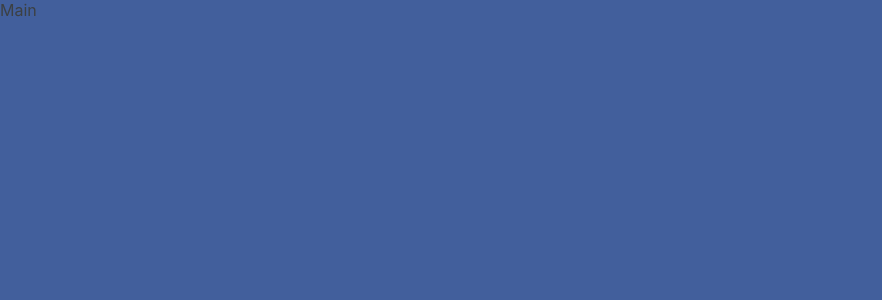
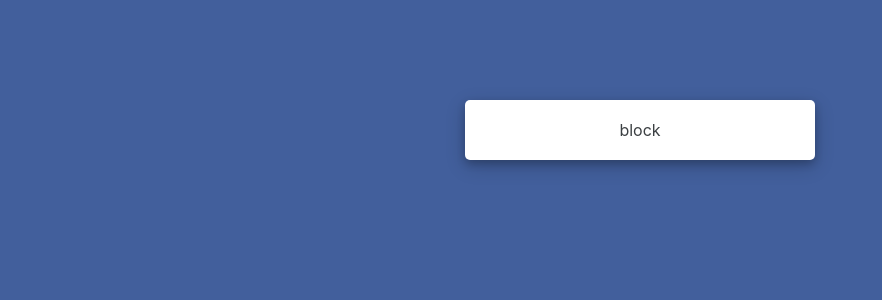
Before and after one commit to Vinoth6194/react_fire_expense_tracker, a React (Create React App) app: page / in a window 1280 px wide. Shown: the top 300 px of the page, without its empty margins (0-882 px from the left). Built offline with nearby package versions, Linux system fonts and the light colour scheme.

Commit message:
mainblock

```diff
--- a/src/components/Main.css
+++ b/src/components/Main.css
@@ -0,0 +1,13 @@
+.mainBlock {
+  border-radius: 5px;
+  border-radius: 5px;
+  box-sizing: border-box;
+  text-align: center;
+  background-color: #fff;
+  padding: 20px;
+  width: 100%;
+  max-width: 350px;
+  margin: 100px auto;
+  display: table;
+  box-shadow: 0 4px 8px 0 rgba(0, 0, 0, 0.2), 0 6px 20px 0 rgba(0, 0, 0, 0.19);
+}
--- a/src/components/Main.jsx
+++ b/src/components/Main.jsx
@@ -1,7 +1,15 @@
 import React, { Component } from "react";
 import "./Main.css";
 export default class Main extends Component {
+  state = {
+    user: 1,
+    loading: true,
+  };
   render() {
-    return <>Main</>;
+    return (
+      <>
+        <div className="mainBlock"> block</div>
+      </>
+    );
   }
 }
```
Also changed, not shown: 1 other file (tests, documents, lock files or other folders).
